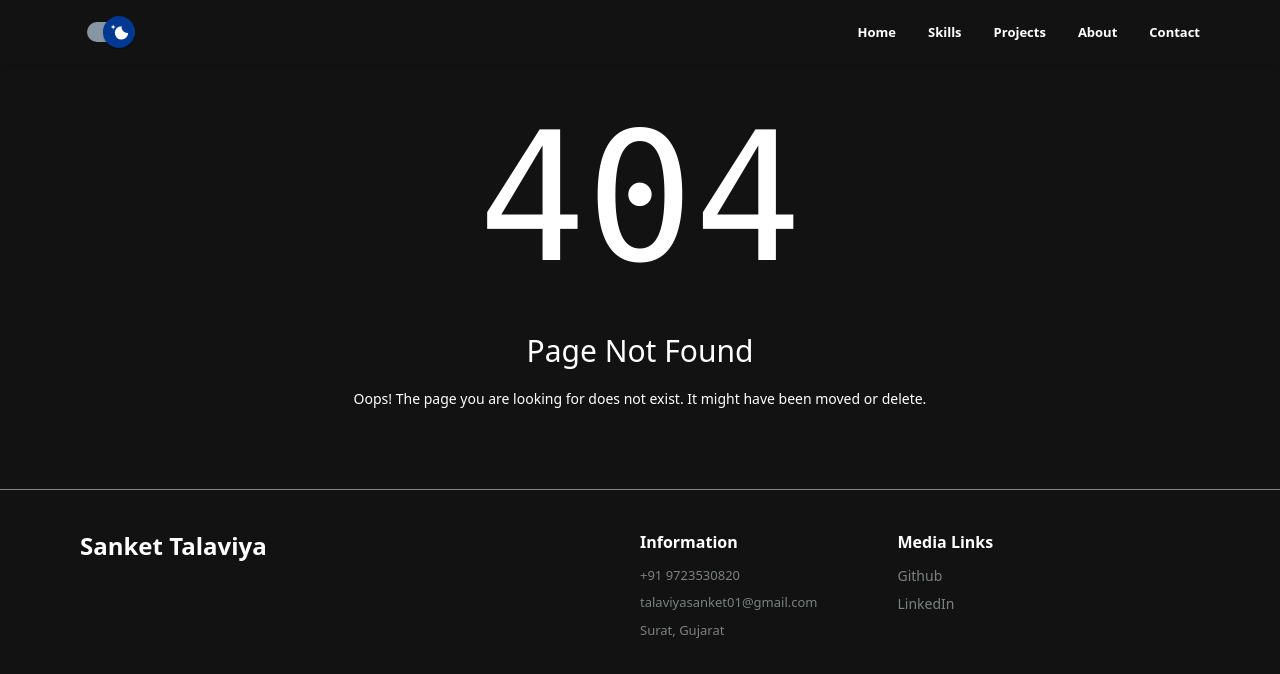
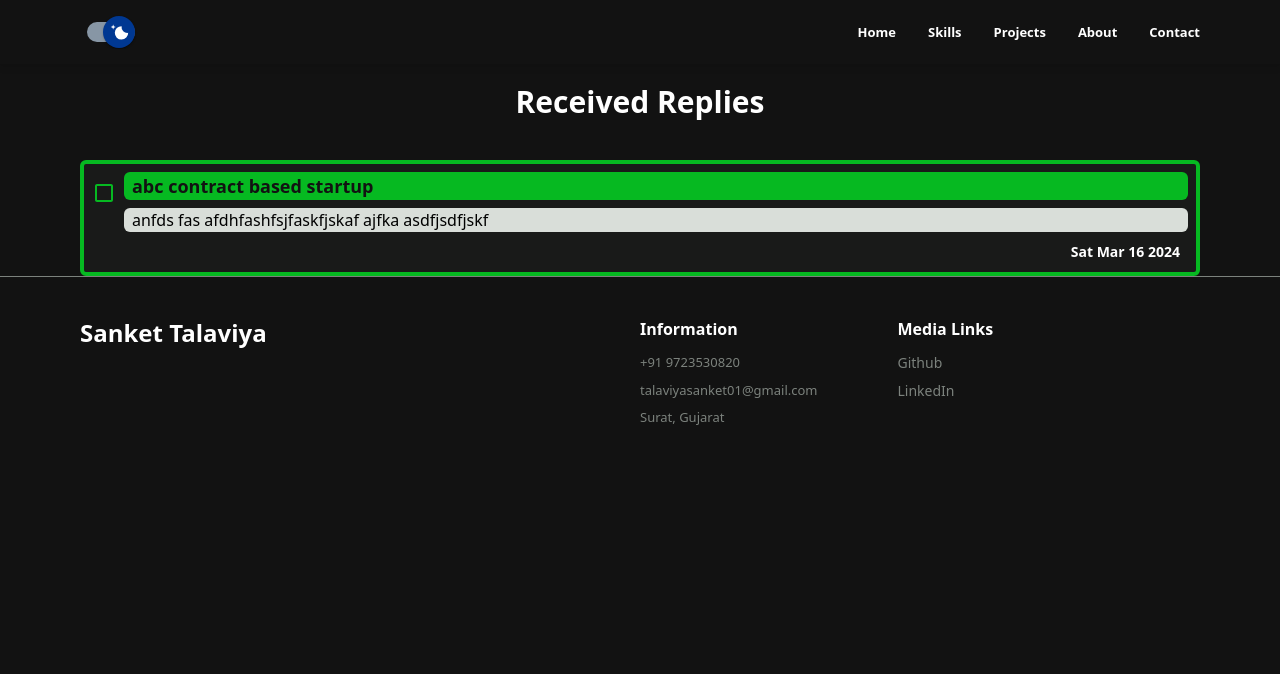
Before and after one commit to Sanket4450/Portfolio, a React (Vite) app: page /admin/replies in a window 1280 px wide. Shown: the top 674 px of the page. Built offline with nearby package versions, Linux system fonts and the light colour scheme; no server answers.

Commit message:
reply message options done

```diff
--- a/src/App.jsx
+++ b/src/App.jsx
@@ -2,7 +2,7 @@ import { BrowserRouter as Router, Routes, Route } from 'react-router-dom'
 import { Header } from './components/header'
 import { Footer } from './components/footer'
 import { Home, Skills, Projects, About, Contact, Submit, NotFound } from './pages/User'
-import { VerifySecret, VerifyOtp, Dashboard, Messages } from './pages/Admin'
+import { VerifySecret, VerifyOtp, Dashboard, Messages, Replies } from './pages/Admin'
 
 function App() {
   return (
@@ -20,8 +20,9 @@ function App() {
         <Route path="/admin/verify-secret" element={<VerifySecret />} />
         <Route path="/admin">
           <Route index element={<Dashboard />} />
+          <Route path="verify-otp" element={<VerifyOtp />} />
           <Route path="messages" element={<Messages />} />
-          <Route path="verify-otp" element={<VerifyOtp />} />
+          <Route path="replies" element={<Replies />} />
         </Route>
         <Route path="*" element={<NotFound />} />
       </Routes>
--- a/src/components/messages/AllMessages.jsx
+++ b/src/components/messages/AllMessages.jsx
@@ -26,7 +26,7 @@ export const AllMessages = () => {
 
   return (
     <div>
-      <h1 className=" text-2xl phone:text-3xl text-center font-bold text-primary mt-5">Received Messages</h1>
+      <h1 className=" text-xl phone:text-3xl text-center font-bold text-primary mt-5">Received Messages</h1>
       {screenWidth >= 640 ? (
         <MessageOptions selectedMessages={selectedMessages} />
       ) : (
--- a/src/components/messages/SingleMessage.jsx
+++ b/src/components/messages/SingleMessage.jsx
@@ -1,5 +1,4 @@
 import { Checkbox } from '@mui/material'
-import { FiberManualRecord } from '@mui/icons-material'
 
 export const SingleMessage = ({
   messageId,
@@ -17,7 +16,7 @@ export const SingleMessage = ({
     return (
       <div
         id={messageId}
-        className={` flex items-center h-10 text-primary border-b-4 border-text-theme-primary hover:cursor-pointer ${
+        className={` bg-gray-weak-extra flex items-center h-10 text-primary border-b-4 border-text-theme-primary hover:cursor-pointer ${
           isRead ? 'font-light' : 'font-semibold'
         }`}
       >
@@ -54,7 +53,7 @@ export const SingleMessage = ({
     return (
       <div
         id={messageId}
-        className=" h-28 phone:h-[70px] flex max-phone:flex-col justify-around phone:justify-between bg-gray-weak-extra border-4 border-text-theme-primary text-primary rounded-md hover:cursor-pointer"
+        className=" h-28 phone:h-[78px] flex max-phone:flex-col phone:items-center justify-around phone:justify-between bg-gray-weak-extra border-4 border-text-theme-primary text-primary rounded-md hover:cursor-pointer"
       >
         <div className=" flex">
           <Checkbox
@@ -75,8 +74,8 @@ export const SingleMessage = ({
             <p className={` ${isRead ? 'font-light' : 'font-semibold'} phone:text-[14px]`}>{email}</p>
           </div>
         </div>
-        <div className=" pr-3 phone:h-[85%] max-phone:w-full py-0.5 flex phone:flex-col justify-between max-phone:items-center text-center">
-          <p className={` text-sm max-phone:ml-3 ${isRead ? 'font-light' : 'font-semibold'}`}>
+        <div className=" pr-3 phone:h-[85%] max-phone:w-[95%] max-phone:mx-auto max-phone:bg-gray-weak rounded-sm py-0.5 flex phone:flex-col justify-between max-phone:items-center text-center">
+          <p className={` text-sm phone:mt-1 max-phone:ml-2 ${isRead ? 'font-light' : 'font-semibold'}`}>
             {receivedAt.toDateString()}
           </p>
         </div>
--- /dev/null
+++ b/src/components/replies/AllReplies.jsx
@@ -0,0 +1,39 @@
+import { useState, useEffect } from 'react'
+import { ReplyOptions } from './ReplyOptions'
+import { SingleReply } from './SingleReply'
+
+export const AllReplies = () => {
+  const [screenWidth, setScreenWidth] = useState(window.innerWidth)
+  const [selectedMessages, setSelectedMessages] = useState([])
+
+  useEffect(() => {
+    window.addEventListener('resize', () => setScreenWidth(window.innerWidth))
+
+    return () => {
+      window.removeEventListener('resize', () => setScreenWidth(window.innerWidth))
+    }
+  }, [])
+
+  const handleSelection = (messageId) => {
+    if (selectedMessages.includes(messageId)) {
+      setSelectedMessages(selectedMessages.filter((id) => id !== messageId))
+    } else {
+      setSelectedMessages([...selectedMessages, messageId])
+    }
+  }
+
+  return (
+    <div>
+      <h1 className=" text-2xl phone:text-3xl text-center font-bold text-primary mt-5">Received Replies</h1>
+      <ReplyOptions selectedMessages={selectedMessages} />
+      <SingleReply
+        replyId={1}
+        subject="abc contract based startup"
+        description="anfds fas afdhfashfsjfaskfjskaf ajfka asdfjsdfjskf"
+        sentAt={new Date()}
+        isSelected={selectedMessages.includes(1)}
+        handleSelection={handleSelection}
+      />
+    </div>
+  )
+}
--- /dev/null
+++ b/src/components/replies/ReplyOptions.jsx
@@ -0,0 +1,18 @@
+import { IconButton, Tooltip } from '@mui/material'
+import { Delete } from '@mui/icons-material'
+
+export const ReplyOptions = ({ selectedMessages }) => {
+  return (
+    <div>
+      <div className=" h-10 flex justify-end items-center">
+        {selectedMessages.length > 0 && (
+          <Tooltip title="Delete">
+            <IconButton>
+              <Delete className=" text-primary" />
+            </IconButton>
+          </Tooltip>
+        )}
+      </div>
+    </div>
+  )
+}
--- /dev/null
+++ b/src/components/replies/SingleReply.jsx
@@ -0,0 +1,29 @@
+import { Checkbox } from '@mui/material'
+
+export const SingleReply = ({ replyId, subject, description, isRead, sentAt, isSelected, handleSelection }) => {
+  return (
+    <div
+      id={replyId}
+      className={` bg-gray-weak-extra py-2 flex text-primary border-4 border-text-theme-primary rounded-md hover:cursor-pointer ${isRead} ? 'font-light' : 'font-semibold'`}
+    >
+      <div className=" w-10 flex justify-center items-start">
+        <Checkbox
+          id={String(replyId)}
+          sx={{
+            color: 'var(--text-theme-primary)',
+            '&.Mui-checked': {
+              color: 'var(--text-theme-hover-primary)',
+            },
+          }}
+          checked={isSelected}
+          onChange={() => handleSelection(replyId)}
+        />
+      </div>
+      <div className=" space-y-2" style={{ width: 'calc(100% - 48px)' }}>
+        <p className=" bg-text-theme-primary text-bg-primary text-lg font-semibold rounded-md px-2">{subject}</p>
+        <p className=" bg-greenGray text-black rounded-md px-2">{description}</p>
+        <p className=" flex justify-end text-sm font-semibold rounded-sm px-2 py-0.5">{sentAt.toDateString()}</p>
+      </div>
+    </div>
+  )
+}
--- /dev/null
+++ b/src/components/replies/index.js
@@ -0,0 +1 @@
+export { AllReplies } from './AllReplies'
--- /dev/null
+++ b/src/pages/Admin/Replies.jsx
@@ -0,0 +1,14 @@
+import { useEffect } from 'react'
+import { AllReplies } from '../../components/replies'
+
+export const Replies = () => {
+  useEffect(() => {
+    document.title = 'Replies - Admin Dashboard | Portfolio'
+  }, [])
+
+  return (
+    <div className=" bg-primary max-sm:px-5 sm:px-[5vw] lg:px-[80px]">
+      <AllReplies />
+    </div>
+  )
+}
--- a/src/pages/Admin/index.js
+++ b/src/pages/Admin/index.js
@@ -2,3 +2,4 @@ export { VerifySecret } from './VerifySecret'
 export { VerifyOtp } from './VerifyOtp'
 export { Dashboard } from './Dashboard'
 export { Messages } from './Messages'
+export { Replies } from './Replies'
```
